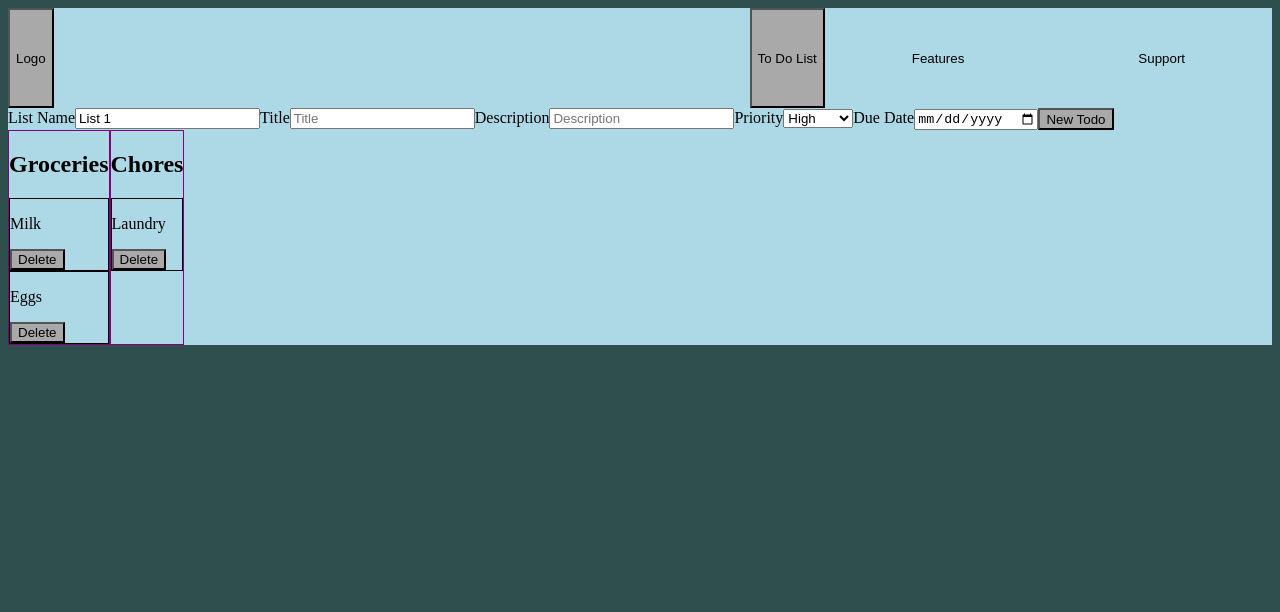
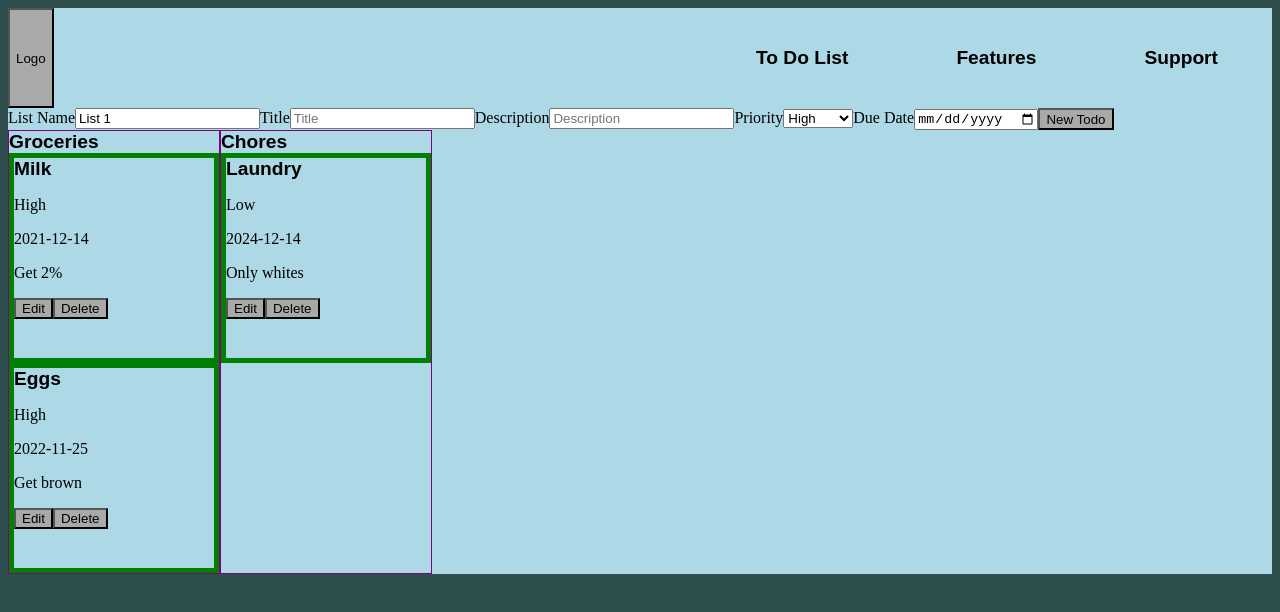
Before and after one commit to ChisonthT/Todo_List, a website built with webpack: page src/template.html in a window 1280 px wide. Built offline with nearby package versions, Linux system fonts and the light colour scheme.

Commit message:
MVP is done Html wise.

```diff
--- a/src/index.js
+++ b/src/index.js
@@ -4,25 +4,30 @@ import {header, resetPage, homePage, todoPage} from "./modules/siteUi.js";
 
 function test() {
     /* Test data */
+    document.getElementById("todoButton").click();
+
     document.getElementById("listName").value = "Groceries";
     document.getElementById("title").value = "Milk";
     document.getElementById("description").value = "Get 2%";
+    document.getElementById("dueDate").value = "2021-12-14";
     document.getElementById("newTodo").click();
 
     document.getElementById("listName").value = "Groceries";
     document.getElementById("title").value = "Eggs";
     document.getElementById("description").value = "Get brown";
+    document.getElementById("dueDate").value = "2022-11-25";
     document.getElementById("newTodo").click();
 
     document.getElementById("listName").value = "Chores";
     document.getElementById("title").value = "Laundry";
     document.getElementById("description").value = "Only whites";
+    document.getElementById("priority").value = "Low";
+    document.getElementById("dueDate").value = "2024-12-14";
     document.getElementById("newTodo").click();
 
 }
 
 
 header();
-/* homePage();*/
-todoPage();
+homePage();
 test();
--- a/src/modules/siteUi.js
+++ b/src/modules/siteUi.js
@@ -95,7 +95,6 @@ function createForm() {
 
   let dueDateLabel = document.createElement("label");
   dueDateLabel.textContent = "Due Date";
-  dueDateLabel.setAttribute("id", "dueDate");
   dueDateLabel.setAttribute("type", "text");
   dueDateLabel.setAttribute("required", "");
   form.appendChild(dueDateLabel);
@@ -113,22 +112,49 @@ function createForm() {
 /* This will refresh the todos section of a page */
 function refreshTodos(todoContainer, todoLists){
   todoContainer.innerHTML = "";
+
+  /* Creates the todo list gui*/
   for (let i=0; i<todoLists.length; i++){
     let listContainer = document.createElement("div");
     listContainer.classList.add("list");
     listContainer.setAttribute("id", todoLists[i].name);
-    let listTitle = document.createElement("h2");
+    let listTitle = document.createElement("button");
+    listTitle.classList.add("todoTitles");
     listTitle.textContent = todoLists[i].name;
     listContainer.appendChild(listTitle);
     todoContainer.appendChild(listContainer);
 
+    /* Creates todo gui*/
     for (let j=0; j<todoLists[i].todos.length; j++){
 
       let container = document.createElement("div");
       container.classList.add("todo");
-      let todo = document.createElement("p");
+      listContainer.appendChild(container);
+
+      let todo = document.createElement("button");
+      todo.classList.add("todoTitles");
       todo.textContent = todoLists[i].todos[j].title;
+      container.appendChild(todo);
 
+      let priorityVal= document.createElement("p");
+      priorityVal.textContent = todoLists[i].todos[j].priority;
+      container.appendChild(priorityVal);
+
+      let date = document.createElement("p");
+      date.textContent = todoLists[i].todos[j].dueDate;
+      container.appendChild(date);
+
+      let desc = document.createElement("p");
+      desc.textContent = todoLists[i].todos[j].description;
+      container.appendChild(desc);
+
+      let editButton = document.createElement("button");
+      editButton.textContent = "Edit";
+      editButton.addEventListener("click", function(event) {
+        event.preventDefault();
+        console.log("Edit");
+      });
+      container.appendChild(editButton);
 
       let deleteButton = document.createElement("button");
       deleteButton.textContent = "Delete";
@@ -138,11 +164,7 @@ function refreshTodos(todoContainer, todoLists){
         todoLists = deleteTodo(todoLists, i, j);
         refreshTodos(todoContainer, todoLists);
       });
-
-
-      container.appendChild(todo);
       container.appendChild(deleteButton);
-      listContainer.appendChild(container);
     }
 
   }
@@ -160,17 +182,22 @@ function todoPage() {
   let inputContainer = document.createElement("div");
   inputContainer.classList.add("container");
   inputContainer.setAttribute("id", "inputContainer");
+  content.appendChild(inputContainer);
+
+  let formContainer = document.createElement("div");
+  formContainer.classList.add("container");
+  formContainer.setAttribute("id", "formContainer");
+  inputContainer.appendChild(formContainer);
 
   /* this will hold the todo list*/
   let todoContainer = document.createElement("div");
   todoContainer.classList.add("container");
   todoContainer.setAttribute("id", "todoContainer");
-
-  content.appendChild(inputContainer);
   content.appendChild(todoContainer);
 
+
   /* Adds the form to the input container */
-  inputContainer.appendChild(createForm());
+  formContainer.appendChild(createForm());
 
   /* Create the button to create a new todo */
   let newTodo = document.createElement("button");
@@ -230,11 +257,13 @@ function header() {
   logoContainer.appendChild(btn);
 
   let navContainer = document.createElement("div");
+
   navContainer.classList.add("nav","container");
   navContainer.style.flex = "auto";
 
   let todoButton = document.createElement("button");
-  todoButton.classList.add("todoButton");
+  todoButton.classList.add("navButton");
+  todoButton.setAttribute("id","todoButton");
   todoButton.textContent = "To Do List";
 
   let featuresButton = document.createElement("button");
--- a/src/modules/style.css
+++ b/src/modules/style.css
@@ -15,6 +15,8 @@
     margin:0;
     padding:0;
     cursor: pointer;
+    font-size: larger;
+    font-weight: bold;
 }
 
 .item {
@@ -37,5 +39,17 @@ button {
 }
 
 .todo{
-    border: 1px solid black;
+    height: 200px;
+    width: 200px;
+    border: 5px solid green;
 }
+
+.todoTitles{
+    background:none;
+    border:none;
+    margin:0;
+    padding:0;
+    cursor: pointer;
+    font-size: larger;
+    font-weight: bold;
+}
```
